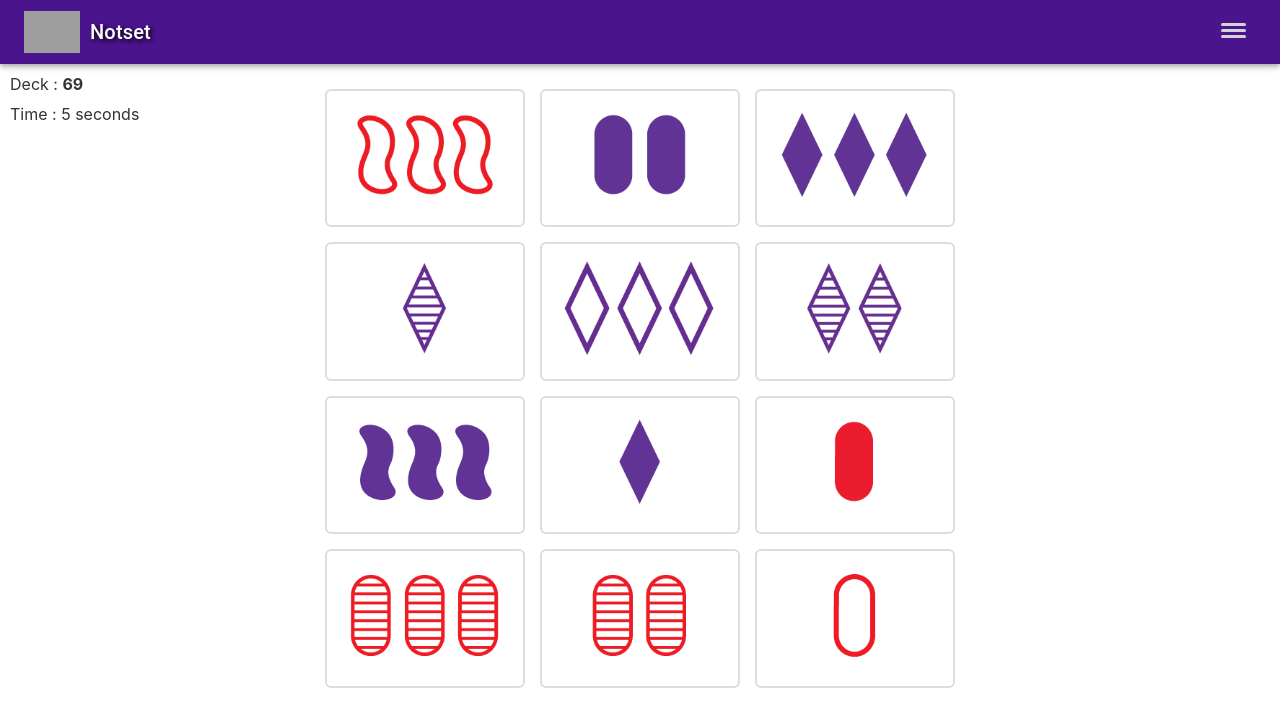
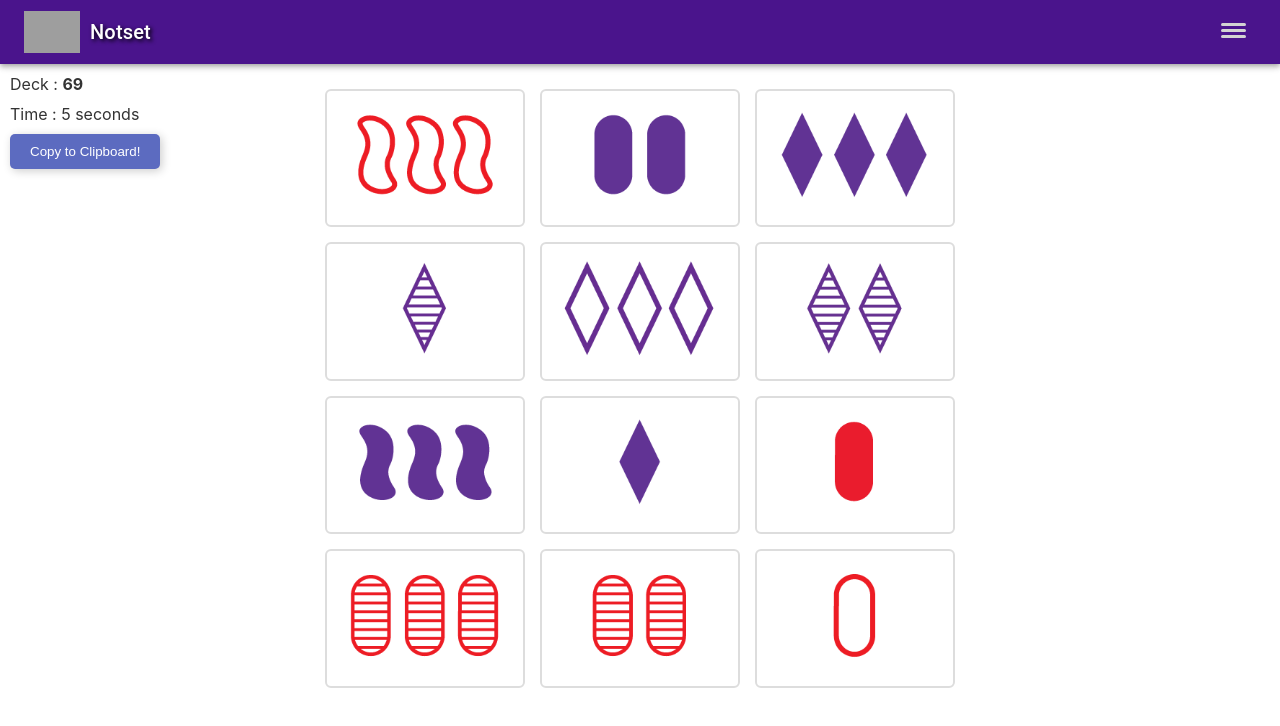
Before and after one commit to christopher18/setle, a React (Create React App) app: page /game/1 in a window 1280 px wide. Shown: the top 726 px of the page. Built offline with nearby package versions, Linux system fonts and the light colour scheme; grey boxes are pictures that could not be loaded.

Commit message:
Increase spiciness of clipboard copy

```diff
--- a/src/components/SetGame/setgame.js
+++ b/src/components/SetGame/setgame.js
@@ -1,4 +1,4 @@
-import React, { useState, useEffect } from 'react';
+import React, { useState, useEffect, useRef } from 'react';
 import { useParams } from 'react-router-dom';
 
 import './setgame.css';
@@ -15,7 +15,8 @@ const SetGame = () => {
 
   // timer related states
   const [timer, setTimer] = useState(0);
-  const [timerInterval, setTimerInterval] = useState(null);
+  // const [timerInterval, setTimerInterval] = useState(null);
+  const timerIntervalRef = useRef();
 
   // const [totalNumberSets, setTotalNumberSets] = useState(0);
   const [gameWon, setGameWon] = useState(false);
@@ -89,7 +90,7 @@ const SetGame = () => {
                 console.log("Game won!");
                 setGameWon(true);
                 // stop timer
-                clearInterval(timerInterval);
+                clearInterval(timerIntervalRef);
             }
 
             while (howManySetsLeft === 0 && newDeckCardNums.length > 0) {
@@ -99,7 +100,7 @@ const SetGame = () => {
                       console.log("Game won!");
                       setGameWon(true);
                       // stop timer
-                      clearInterval(timerInterval);
+                      clearInterval(timerIntervalRef);
                       return new Set();
                     }
                     let nextDeckNum = newDeckCardNums.pop();
@@ -169,14 +170,29 @@ const SetGame = () => {
       return cardNums;
     };
     setCardNumbers(generateRandomNumbers(seed));
+  }, [seed]);
+
+  useEffect(() => {
     setTimer(0);
     let startTime = new Date();
-    // clear any existing timer and start a new one
-    clearInterval(timerInterval);
-    setTimerInterval(setInterval(() => {
-        setTimer(Math.floor((new Date() - startTime) / 1000));
-    }, 1000));
-  }, [seed]);
+    // Define the function that will be called by the interval
+    function tick() {
+      setTimer(Math.floor((new Date() - startTime) / 1000));
+    }
+
+    // Clear any existing interval when setting up a new one
+    if (timerIntervalRef.current) {
+      clearInterval(timerIntervalRef.current);
+    }
+
+    // Set up the new interval
+    timerIntervalRef.current = setInterval(tick, 1000);
+
+    // Cleanup function to clear the interval when the component unmounts
+    return () => {
+      clearInterval(timerIntervalRef.current);
+    };
+  }, []);
 
   function formatTime(seconds) {
     const hours = Math.floor(seconds / 3600);
@@ -197,7 +213,13 @@ const SetGame = () => {
   }
 
   const copyToClipboard = () => {
-    const textToCopy = `Game Code: ${seed},\nCompletion Time: ${formatTime(timer)}`;
+    let textToCopy = `https://setle.vercel.app/game/${seed}\nI just completed a Setle Game!\nCode: ${seed},\nCompletion Time: ${formatTime(timer)}\nThink you can beat my time?`;
+    if (seed.match(/^\d{4}-\d{2}-\d{2}$/)) {
+      if (seed === new Date().toISOString().slice(0, 10)) {
+        textToCopy = `https://setle.vercel.app/game/${seed}\nI just completed the Daily Setle Game for ${seed}!,\nCompletion Time: ${formatTime(timer)}\nThink you can beat my time?`;
+      }
+    }
+
     navigator.clipboard.writeText(textToCopy)
         .then(() => {
             // Handle successful copy
@@ -222,7 +244,7 @@ const SetGame = () => {
               {gameWon && <span className="success_note info-item">You win!! 🎉🎉🎉</span>}
             </div>
             <div className="info-item">
-              {gameWon && <button className="button-snazzy" onClick={copyToClipboard}>Copy to Clipboard!</button>}
+              {<button className="button-snazzy" onClick={copyToClipboard}>Copy to Clipboard!</button>}
             </div>
           </div>
 
```
